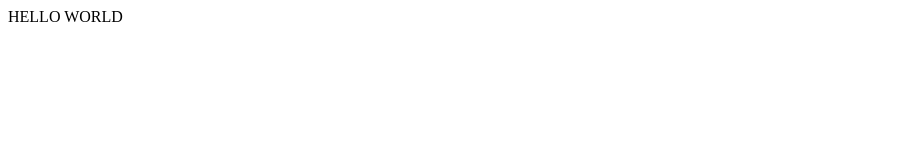
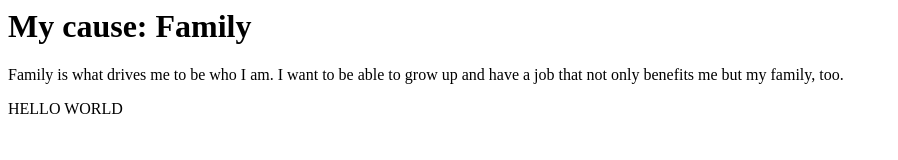
Before and after one commit to smithconno/computer-science, a plain HTML site: page index.html in a window 1280 px wide. Shown: the whole page, without its empty margins (0-898 px from the left). Drawn offline with Linux system fonts and the light colour scheme.

Commit message:
Update index.html

```diff
--- a/index.html
+++ b/index.html
@@ -1,5 +1,11 @@
 <html>
 <body>
+  <h1>
+    My cause: Family
+  </h1>
+  <p>
+    Family is what drives me to be who I am. I want to be able to grow up and have a job that not only benefits me but my family, too.
+  </p>
 HELLO WORLD
 </body>
 </html>
```
